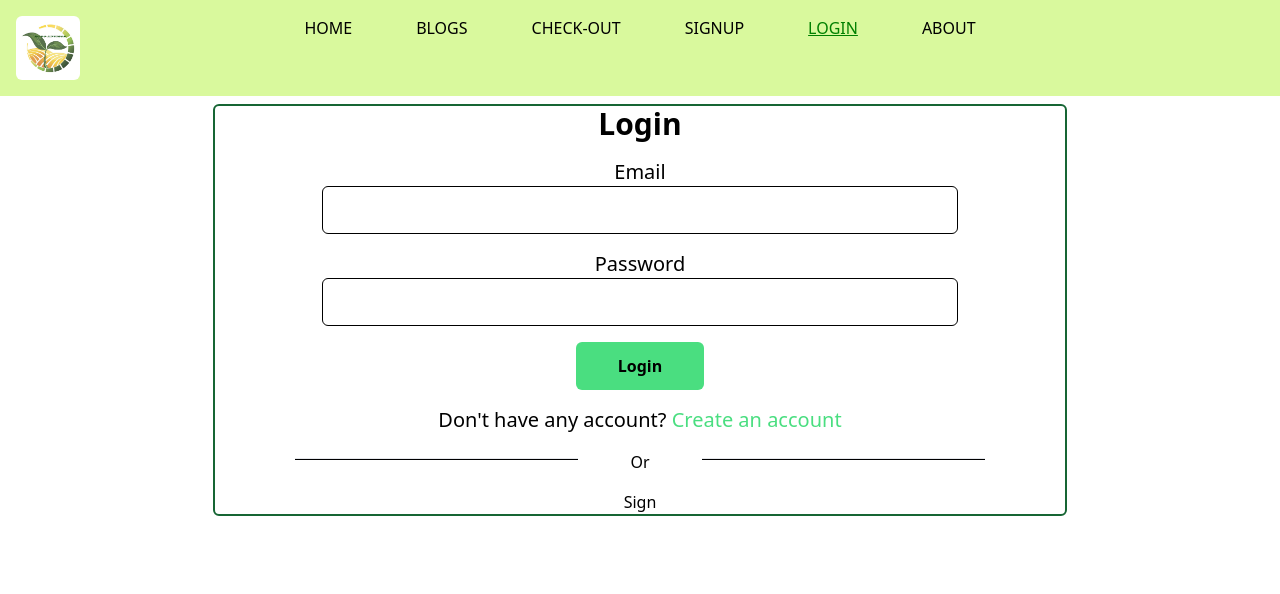
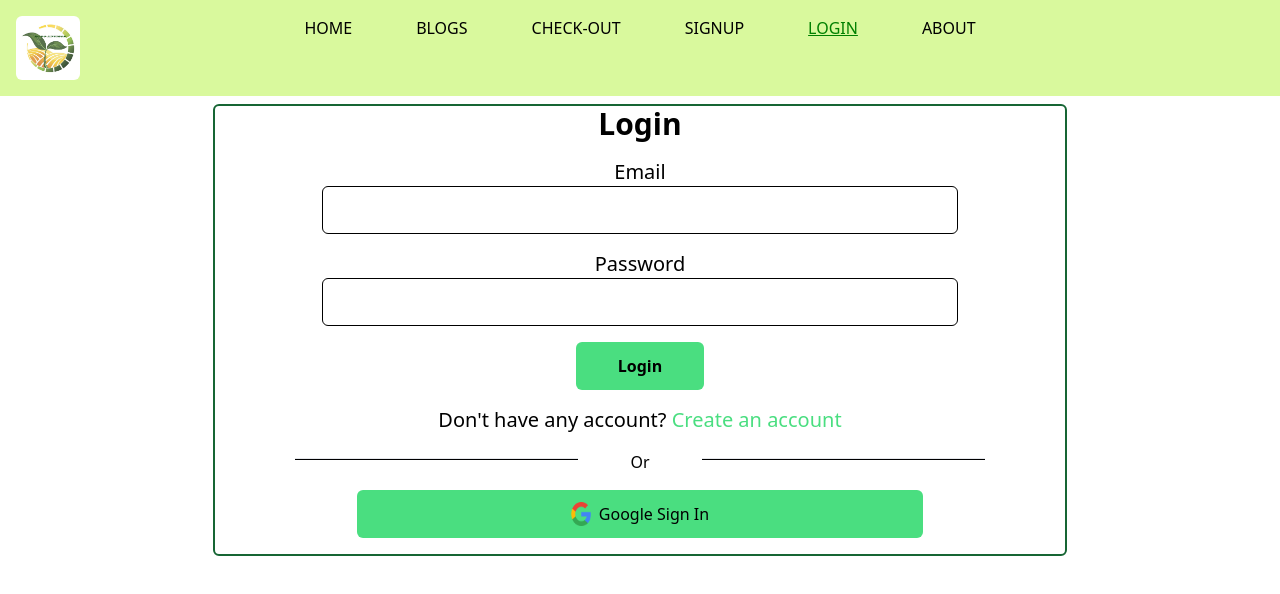
Before and after one commit to Mahbub-Sajon/agro-advisor, a React (Create React App) app: page /login in a window 1280 px wide. Shown: the top 594 px of the page. Built offline with nearby package versions, Linux system fonts and the light colour scheme; no server answers.

Commit message:
google sign in button added

```diff
--- a/src/component/Login/Login.js
+++ b/src/component/Login/Login.js
@@ -2,6 +2,7 @@ import React, { useState } from 'react';
 import { useSignInWithEmailAndPassword } from 'react-firebase-hooks/auth';
 import { Link, useLocation, useNavigate } from 'react-router-dom';
 import auth from '../../firebase.init';
+import img from '../../images/social/google.png'
 
 const Login = () => {
     const [email, setEmail] = useState('');
@@ -54,7 +55,7 @@ const Login = () => {
                </div>
                <p className='text-red-800'>{error?.message}</p>
 
-            <input className='w-32 h-12 bg-green-400 rounded-md mb-4 font-bold hover:bg-lime-500 cursor-pointer' type="submit" value="Login" />
+            <input className='w-32 h-12 bg-green-400 rounded-md mb-4 font-bold hover:bg-green-600 cursor-pointer' type="submit" value="Login" />
 
 
           </form>
@@ -62,7 +63,7 @@ const Login = () => {
 
 
           <p className='mb-4 text-xl'>
-              Don't have any account? <Link className='text-green-400 hover:text-lime-500' to="/signup"> Create an account</Link>
+              Don't have any account? <Link className='text-green-400 hover:text-green-600' to="/signup"> Create an account</Link>
           </p>
           <div className='flex justify-between'>
               <p className='block w-1/3 h-0.5 ml-20 mt-2  bg-black'>
@@ -76,7 +77,14 @@ const Login = () => {
               </p>
           </div>
 
-          <button>Sign</button>
+          <div>
+          <button className='flex mx-auto  mb-4 w-2/3 h-12 rounded-md  bg-green-400 hover:bg-green-600'>
+             <div className='mx-auto my-auto flex'>
+             <img style={{width:'20px'}} src={img} alt="" />
+              <span className='ml-2'>Google Sign In</span>
+             </div>
+              </button>
+          </div>
 
 
 
```
Also changed, not shown: src/images/social/google.png (added).
